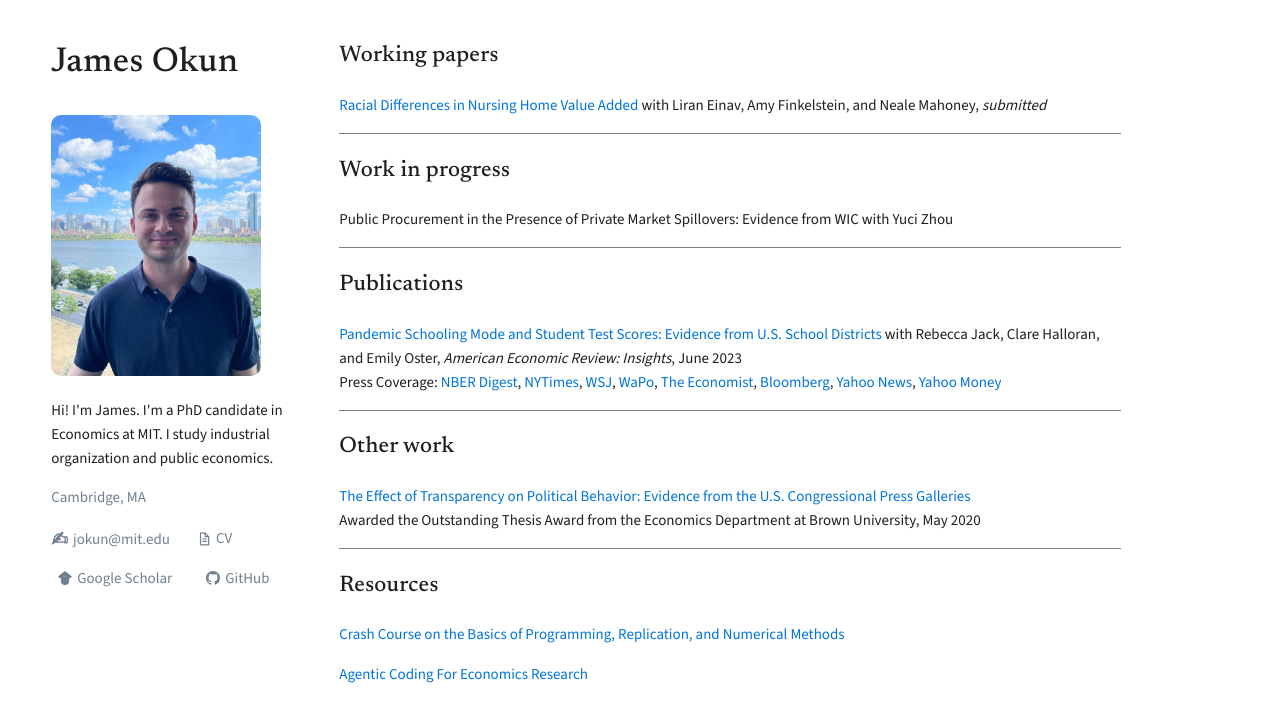
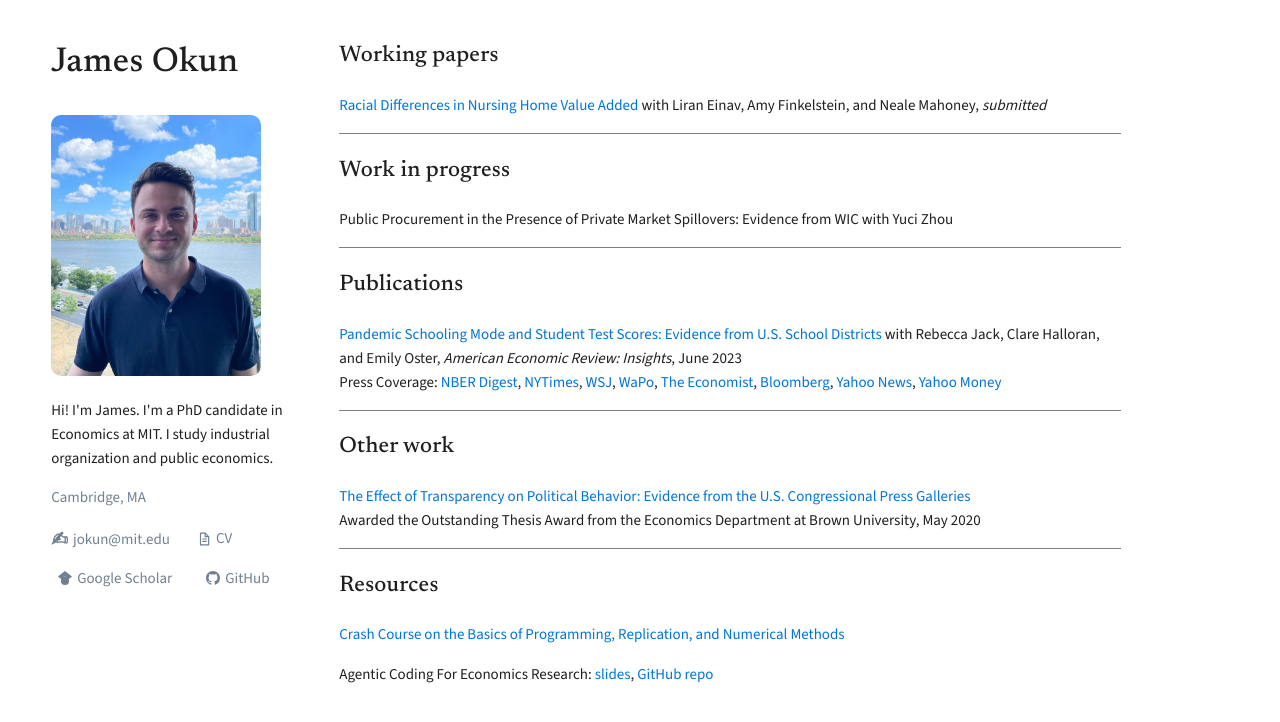
Before and after one commit to jamesokun/jamesokun.github.io, a Jekyll site: the page built from index.html, in a window 1280 px wide. Shown: the top 722 px of the page. Built offline with Jekyll 4.4.1, drawn with Linux system fonts in a browser that asks for light colours; the list of posts is cut into pages by our own code.

Commit message:
adding github repo for claude

```diff
--- a/index.html
+++ b/index.html
@@ -40,5 +40,7 @@ layout: default
   <a href="https://github.com/jamesokun/IAP-coding-2026"> Crash Course on the Basics of Programming, Replication, and Numerical Methods</a>
 </div>
 <div style="margin-bottom: 1rem;">
-  <a href="/files/slides.pdf">Agentic Coding For Economics Research</a>
+  Agentic Coding For Economics Research:
+  <a href="/files/slides.pdf">slides</a>,
+  <a href="https://github.com/jamesokun/claude-code-for-econRAs">GitHub repo</a>
 </div>
```
